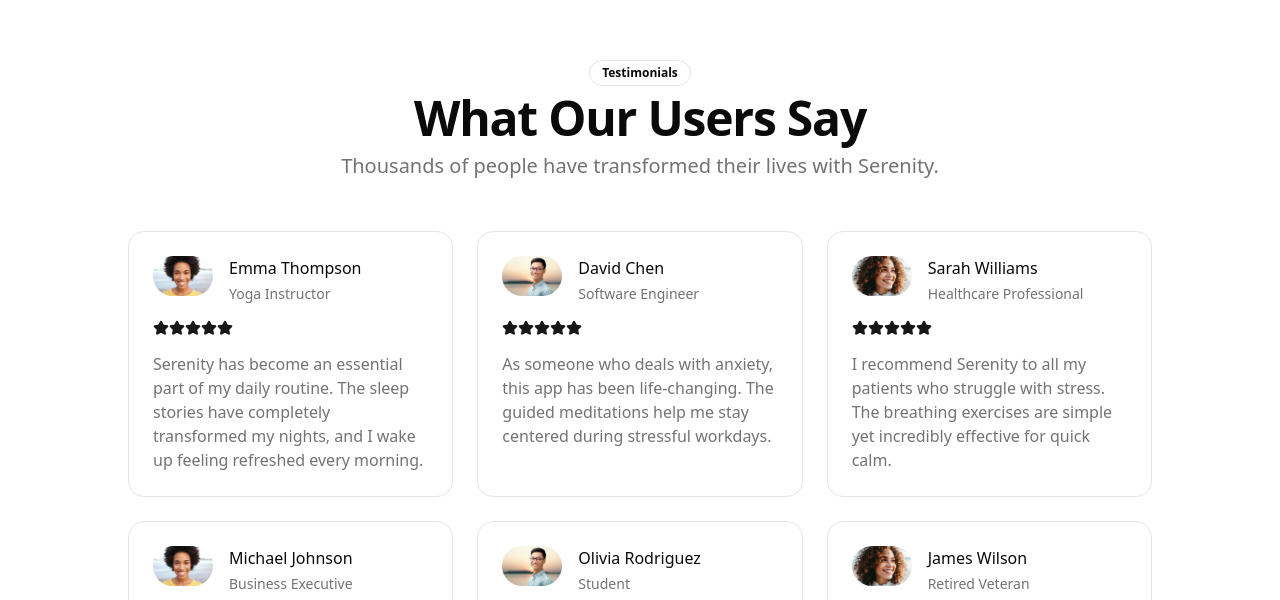
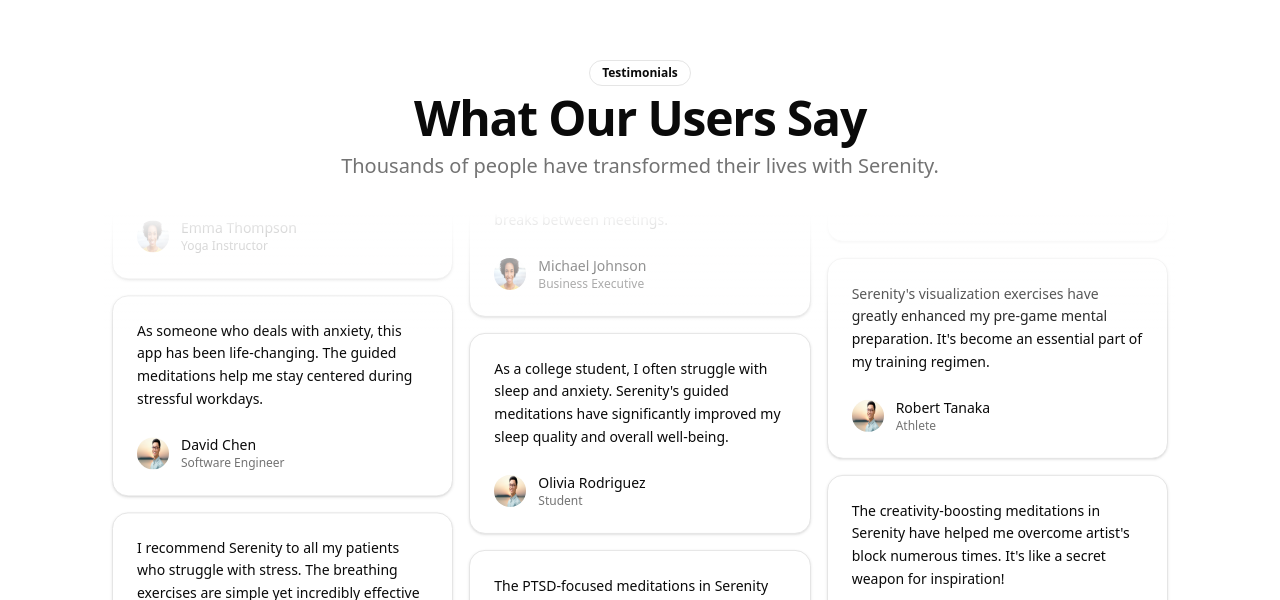
Before and after one commit to Wild-Development-Inc/topoglyph-net, a Next.js app: page / in a window 1280 px wide. Shown: the part 2200-2800 px from the top of the page. Built offline with nearby package versions, Linux system fonts and the light colour scheme.

Commit message:
feat: add scrolling testimonial section

```diff
--- a/app/globals.css
+++ b/app/globals.css
@@ -147,4 +147,5 @@
   margin-right: auto;
   padding-left: 2rem;
   padding-right: 2rem;
+  max-width: 1200px;
 }
--- a/components/HeroSection.tsx
+++ b/components/HeroSection.tsx
@@ -1,4 +1,5 @@
 "use client";
+
 import { Icons } from "@/components/icons";
 import { Badge } from "@/components/ui/badge";
 import { Button } from "@/components/ui/button";
--- a/components/TestimonialsSection.tsx
+++ b/components/TestimonialsSection.tsx
@@ -1,86 +1,213 @@
 "use client";
 
 import { Badge } from "@/components/ui/badge";
-import { Card, CardContent } from "@/components/ui/card";
-import { Star } from "lucide-react";
 import { motion, useInView } from "motion/react";
-import Image from "next/image";
 import { useRef } from "react";
+import { Marquee } from "@/components/magicui/marquee";
+import { cn } from "@/lib/utils";
+
+export interface TestimonialCardProps
+  extends React.HTMLAttributes<HTMLDivElement> {
+  name: string;
+  role: string;
+  img?: string;
+  description: React.ReactNode;
+  className?: string;
+}
+
+export const TestimonialCard = ({
+  description,
+  name,
+  img,
+  role,
+  className,
+  ...props
+}: TestimonialCardProps) => (
+  <div
+    className={cn(
+      "flex w-full cursor-pointer break-inside-avoid flex-col items-center justify-between gap-6 rounded-lg border bg-card p-6 text-card-foreground shadow-sm",
+      className
+    )}
+    {...props}
+  >
+    <div className="select-none leading-relaxed text-sm">{description}</div>
+
+    <div className="flex w-full select-none items-center justify-start gap-3">
+      <img src={img} alt={name} className="size-8 rounded-full" />
+
+      <div>
+        <p className="font-medium text-sm">{name}</p>
+        <p className="text-xs text-muted-foreground">{role}</p>
+      </div>
+    </div>
+  </div>
+);
 
 interface Testimonial {
+  id: string;
   name: string;
   role: string;
-  content: string;
-  avatar: string;
+  img: string;
+  description: React.ReactNode;
+}
+
+export function SocialProofTestimonials({
+  testimonials,
+}: {
+  testimonials: Testimonial[];
+}) {
+  return (
+    <div className="h-full">
+      <div className="px-10">
+        <div className="relative max-h-[750px] overflow-hidden">
+          <div className="gap-0 md:columns-2 xl:columns-3">
+            {Array(Math.ceil(testimonials.length / 3))
+              .fill(0)
+              .map((_, i) => (
+                <Marquee
+                  vertical
+                  key={i}
+                  className={cn({
+                    "[--duration:60s]": i === 1,
+                    "[--duration:30s]": i === 2,
+                    "[--duration:70s]": i === 3,
+                  })}
+                >
+                  {testimonials.slice(i * 3, (i + 1) * 3).map((card, idx) => (
+                    <TestimonialCard {...card} key={idx} />
+                  ))}
+                </Marquee>
+              ))}
+          </div>
+          <div className="pointer-events-none absolute inset-x-0 bottom-0 h-1/6 md:h-1/5 w-full bg-gradient-to-t from-background from-20%"></div>
+          <div className="pointer-events-none absolute inset-x-0 top-0 h-1/6 md:h-1/5 w-full bg-gradient-to-b from-background from-20%"></div>
+        </div>
+      </div>
+    </div>
+  );
 }
 
 export function TestimonialsSection() {
   const ref = useRef(null);
   const isInView = useInView(ref, { once: true });
 
-  const testimonials: Testimonial[] = [
+  const testimonials = [
     {
+      id: "1",
       name: "Emma Thompson",
       role: "Yoga Instructor",
-      content:
-        "Serenity has become an essential part of my daily routine. The sleep stories have completely transformed my nights, and I wake up feeling refreshed every morning.",
-      avatar: "/joyful-woman.png",
+      img: "/joyful-woman.png",
+      description: (
+        <p>
+          Serenity has become an essential part of my daily routine. The sleep
+          stories have completely transformed my nights, and I wake up feeling
+          refreshed every morning.
+        </p>
+      ),
     },
     {
+      id: "2",
       name: "David Chen",
       role: "Software Engineer",
-      content:
-        "As someone who deals with anxiety, this app has been life-changing. The guided meditations help me stay centered during stressful workdays.",
-      avatar: "/cheerful-asian-man.png",
+      img: "/cheerful-asian-man.png",
+      description: (
+        <p>
+          As someone who deals with anxiety, this app has been life-changing.
+          The guided meditations help me stay centered during stressful
+          workdays.
+        </p>
+      ),
     },
     {
+      id: "3",
       name: "Sarah Williams",
       role: "Healthcare Professional",
-      content:
-        "I recommend Serenity to all my patients who struggle with stress. The breathing exercises are simple yet incredibly effective for quick calm.",
-      avatar: "/joyful-curls.png",
+      img: "/joyful-curls.png",
+      description: (
+        <p>
+          I recommend Serenity to all my patients who struggle with stress. The
+          breathing exercises are simple yet incredibly effective for quick
+          calm.
+        </p>
+      ),
     },
     {
+      id: "4",
       name: "Michael Johnson",
       role: "Business Executive",
-      content:
-        "Serenity has helped me maintain focus and clarity in high-pressure situations. The mindfulness exercises are perfect for quick breaks between meetings.",
-      avatar: "/joyful-woman.png",
+      img: "/joyful-woman.png",
+      description: (
+        <p>
+          Serenity has helped me maintain focus and clarity in high-pressure
+          situations. The mindfulness exercises are perfect for quick breaks
+          between meetings.
+        </p>
+      ),
     },
     {
+      id: "5",
       name: "Olivia Rodriguez",
       role: "Student",
-      content:
-        "As a college student, I often struggle with sleep and anxiety. Serenity's guided meditations have significantly improved my sleep quality and overall well-being.",
-      avatar: "/cheerful-asian-man.png",
+      img: "/cheerful-asian-man.png",
+      description: (
+        <p>
+          As a college student, I often struggle with sleep and anxiety.
+          Serenity's guided meditations have significantly improved my sleep
+          quality and overall well-being.
+        </p>
+      ),
     },
     {
+      id: "6",
       name: "James Wilson",
       role: "Retired Veteran",
-      content:
-        "The PTSD-focused meditations in Serenity have been instrumental in my healing journey. I'm grateful for this tool that supports veterans like myself.",
-      avatar: "/joyful-curls.png",
+      img: "/joyful-curls.png",
+      description: (
+        <p>
+          The PTSD-focused meditations in Serenity have been instrumental in my
+          healing journey. I'm grateful for this tool that supports veterans
+          like myself.
+        </p>
+      ),
     },
     {
+      id: "7",
       name: "Aisha Patel",
       role: "Teacher",
-      content:
-        "I use Serenity's short meditations with my students to help them focus before exams. It's made a noticeable difference in their stress levels and performance.",
-      avatar: "/joyful-woman.png",
+      img: "/joyful-woman.png",
+      description: (
+        <p>
+          I use Serenity's short meditations with my students to help them focus
+          before exams. It's made a noticeable difference in their stress levels
+          and performance.
+        </p>
+      ),
     },
     {
+      id: "8",
       name: "Robert Tanaka",
       role: "Athlete",
-      content:
-        "Serenity's visualization exercises have greatly enhanced my pre-game mental preparation. It's become an essential part of my training regimen.",
-      avatar: "/cheerful-asian-man.png",
+      img: "/cheerful-asian-man.png",
+      description: (
+        <p>
+          Serenity's visualization exercises have greatly enhanced my pre-game
+          mental preparation. It's become an essential part of my training
+          regimen.
+        </p>
+      ),
     },
     {
+      id: "9",
       name: "Elena Gonzalez",
       role: "Artist",
-      content:
-        "The creativity-boosting meditations in Serenity have helped me overcome artist's block numerous times. It's like a secret weapon for inspiration!",
-      avatar: "/joyful-curls.png",
+      img: "/joyful-curls.png",
+      description: (
+        <p>
+          The creativity-boosting meditations in Serenity have helped me
+          overcome artist's block numerous times. It's like a secret weapon for
+          inspiration!
+        </p>
+      ),
     },
   ];
 
@@ -132,47 +259,7 @@ export function TestimonialsSection() {
             </p>
           </div>
         </motion.div>
-        <motion.div
-          className="mx-auto grid max-w-5xl gap-6 py-12 lg:grid-cols-3"
-          variants={containerVariants}
-        >
-          {testimonials.map((testimonial, i) => (
-            <motion.div key={i} variants={itemVariants}>
-              <Card className="overflow-hidden h-full flex flex-col">
-                <CardContent className="p-6 flex flex-col grow">
-                  <div className="flex items-start gap-4">
-                    <Image
-                      src={testimonial.avatar || "/placeholder.svg"}
-                      alt={`${testimonial.name} avatar`}
-                      width={60}
-                      height={60}
-                      className="rounded-full"
-                    />
-                    <div className="grid gap-1">
-                      <h3 className="font-medium">{testimonial.name}</h3>
-                      <p className="text-sm text-muted-foreground">
-                        {testimonial.role}
-                      </p>
-                    </div>
-                  </div>
-                  <div className="mt-4 flex">
-                    {Array(5)
-                      .fill(null)
-                      .map((_, i) => (
-                        <Star
-                          key={i}
-                          className="h-4 w-4 fill-primary text-primary"
-                        />
-                      ))}
-                  </div>
-                  <p className="mt-4 text-muted-foreground grow">
-                    {testimonial.content}
-                  </p>
-                </CardContent>
-              </Card>
-            </motion.div>
-          ))}
-        </motion.div>
+        <SocialProofTestimonials testimonials={testimonials} />
       </div>
     </motion.section>
   );
--- /dev/null
+++ b/components/magicui/marquee.tsx
@@ -0,0 +1,73 @@
+import { cn } from "@/lib/utils";
+import { ComponentPropsWithoutRef } from "react";
+
+interface MarqueeProps extends ComponentPropsWithoutRef<"div"> {
+  /**
+   * Optional CSS class name to apply custom styles
+   */
+  className?: string;
+  /**
+   * Whether to reverse the animation direction
+   * @default false
+   */
+  reverse?: boolean;
+  /**
+   * Whether to pause the animation on hover
+   * @default false
+   */
+  pauseOnHover?: boolean;
+  /**
+   * Content to be displayed in the marquee
+   */
+  children: React.ReactNode;
+  /**
+   * Whether to animate vertically instead of horizontally
+   * @default false
+   */
+  vertical?: boolean;
+  /**
+   * Number of times to repeat the content
+   * @default 4
+   */
+  repeat?: number;
+}
+
+export function Marquee({
+  className,
+  reverse = false,
+  pauseOnHover = false,
+  children,
+  vertical = false,
+  repeat = 4,
+  ...props
+}: MarqueeProps) {
+  return (
+    <div
+      {...props}
+      className={cn(
+        "group flex overflow-hidden p-2 [--duration:40s] [--gap:1rem] [gap:var(--gap)]",
+        {
+          "flex-row": !vertical,
+          "flex-col": vertical,
+        },
+        className,
+      )}
+    >
+      {Array(repeat)
+        .fill(0)
+        .map((_, i) => (
+          <div
+            key={i}
+            className={cn("flex shrink-0 justify-around [gap:var(--gap)]", {
+              "animate-marquee flex-row": !vertical,
+              "animate-marquee-vertical flex-col": vertical,
+              "group-hover:[animation-play-state:paused]": pauseOnHover,
+              "[animation-direction:reverse]": reverse,
+            })}
+          >
+            {children}
+          </div>
+        ))}
+    </div>
+  );
+}
```
